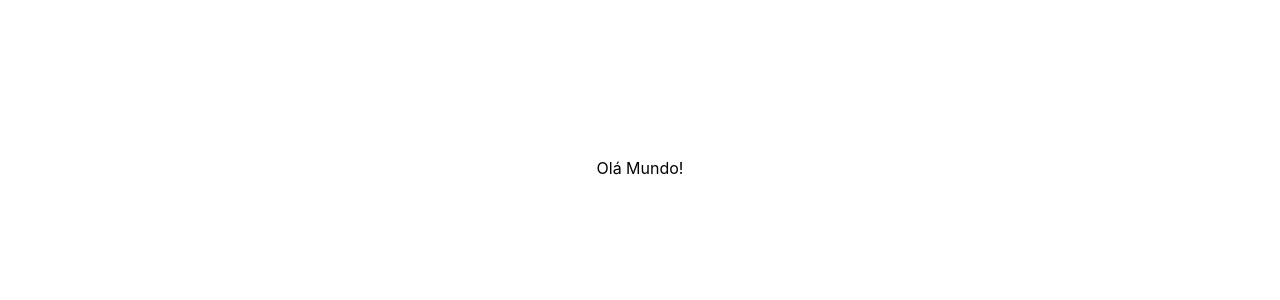
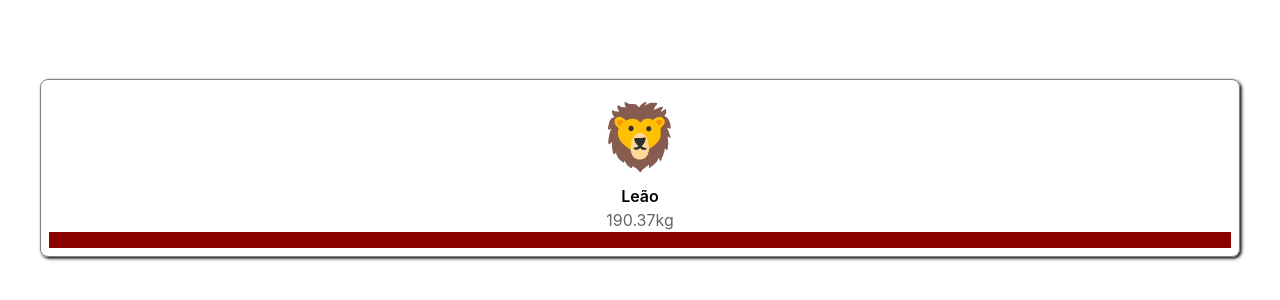
Before and after one commit to ufjf-dcc207/ufjf-dcc207-2024-3-a-atv03-0pedrobonfa, a React (Vite) app: page / in a window 1280 px wide. Shown: the part 232-532 px from the top of the page. Built offline with nearby package versions, Linux system fonts and the light colour scheme.

Commit message:
adiciona estilo inicial

```diff
--- /dev/null
+++ b/src/Animal.css
@@ -0,0 +1,24 @@
+.animal{
+    border: 1px solid grey;
+    box-shadow: 0.1em 0.1em 0.2em;
+    padding: 0.5em;
+    border-radius: 0.5em;
+}
+
+.animal :nth-child(1){
+    font-size: 4em;
+
+}
+
+.animal :nth-child(2){
+    font-weight: 600;
+}
+
+.animal :nth-child(3){
+    opacity: 0.6;
+}
+
+.animal :nth-child(4){
+    background-color: darkred;
+    min-height: 1em;
+}
--- /dev/null
+++ b/src/Animal.tsx
@@ -0,0 +1,18 @@
+import "./Animal.css";
+
+interface AnimalProps{
+    icone:string;
+    nome:string;
+    peso:number;
+    extincao:boolean;
+};
+
+export default function Animal({icone, nome, peso, extincao}:AnimalProps){
+
+    return <div className="animal">
+        <div>{icone}</div>
+        <div>{nome}</div>
+        <div>{peso.toLocaleString()}kg</div>
+        <div>{extincao}</div>
+    </div>;
+}
--- a/src/App.tsx
+++ b/src/App.tsx
@@ -1,11 +1,11 @@
-
 import './App.css'
+import Animal from './Animal'
 function App() {
 
   return (
     <>
       <div className='app'>
-        Olá Mundo!
+        <Animal icone='🦁' nome='Leão' peso={190.37} extincao={true}/>
       </div>
     </>
   )
```
